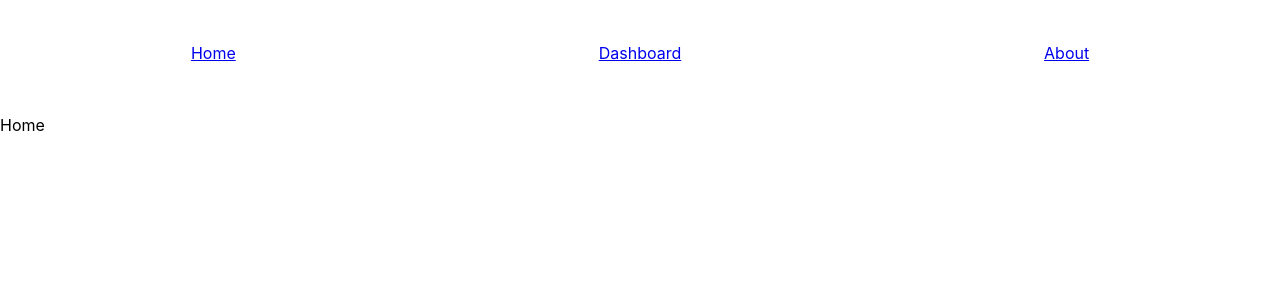
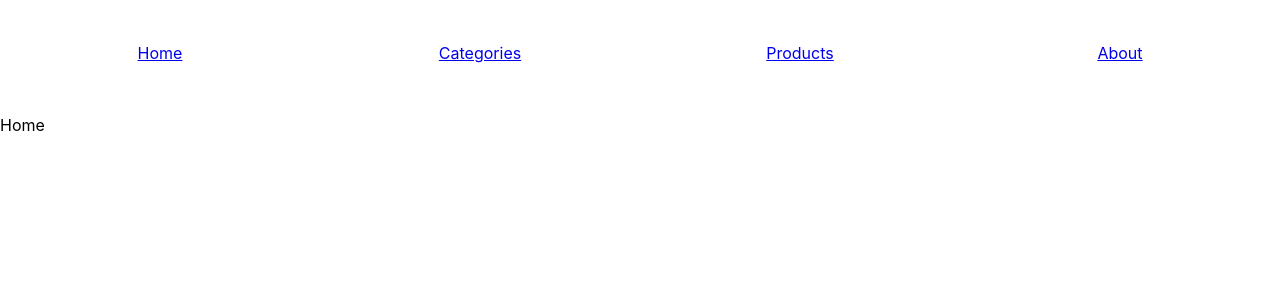
Before and after one commit to megas-vanzi/e-commerce-mern, a React (Create React App) app in the folder frontend/: page / in a window 1280 px wide. Shown: the top 300 px of the page. Built offline with nearby package versions, Linux system fonts and the light colour scheme.

Commit message:
create new links in navbar

```diff
--- a/frontend/src/components/Navbar.jsx
+++ b/frontend/src/components/Navbar.jsx
@@ -27,7 +27,7 @@ const Navbar = () => {
           </div>
         </Link>
 
-        <Link to="/dashboard">
+        <Link to="/categories">
           <div
             style={{
               width: "80px",
@@ -37,7 +37,21 @@ const Navbar = () => {
               justifyContent: "center",
             }}
           >
-            Dashboard
+            Categories
+          </div>
+        </Link>
+
+        <Link to="/products">
+          <div
+            style={{
+              width: "80px",
+              height: "40px",
+              display: "flex",
+              alignItems: "center",
+              justifyContent: "center",
+            }}
+          >
+            Products
           </div>
         </Link>
 
```
